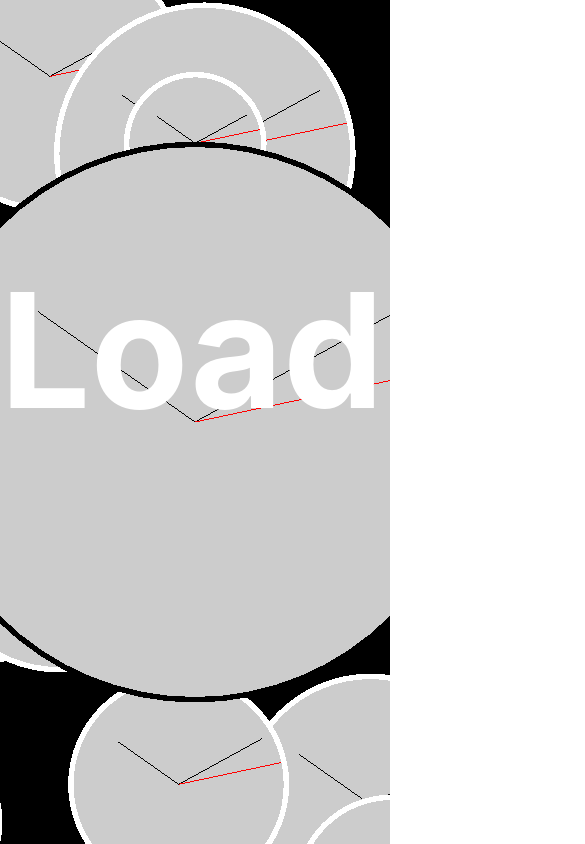
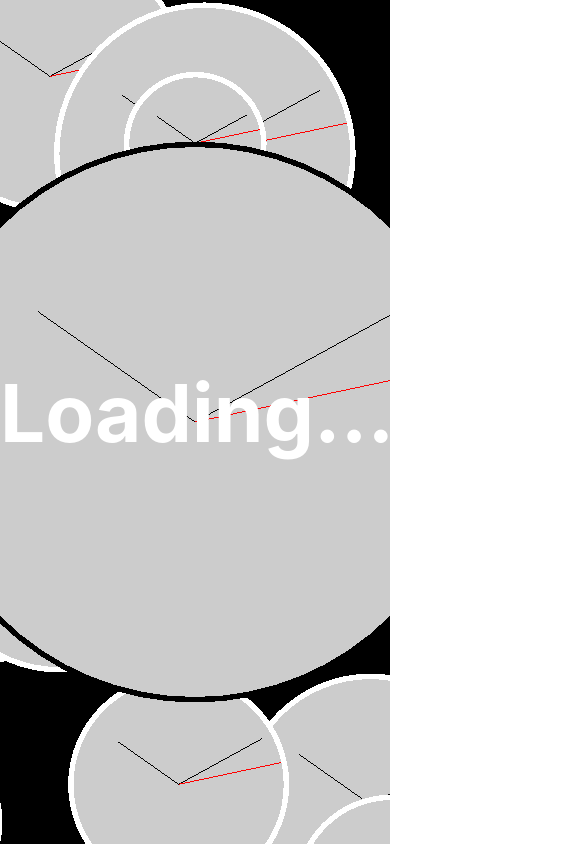
Before and after one commit to You-Gao/playground, a React (Create React App) app in the folder react_apps/clock/: page / in a window 390 px wide. Shown: the top 844 px of the page, 585 px wide, since content can reach past the window. Built offline with nearby package versions, Linux system fonts and the light colour scheme.

Commit message:
feat: mobile friendly

```diff
--- a/react_apps/clock/src/App.css
+++ b/react_apps/clock/src/App.css
@@ -37,18 +37,26 @@
   }
 }
 
+/* css selector for the h1 element */
+
 h1 {
 	position: absolute;
 	margin-left: auto;
 	margin-right: auto;
   margin-top: auto;
   margin-bottom: auto;
-  top: 30%;
+  top: 50%;
 	left: 0;
 	right: 0;
 	text-align: center;
 	z-index: 10;
 	color: white;
-  font-size: 10rem;
-  transform: translateY(0%);
+  font-size: 10em;
+  transform: translateY(-60%);
 }
+
+@media (max-width: 600px) {
+  h1 {
+    font-size: 5em;
+  }
+}
--- a/react_apps/clock/src/App.js
+++ b/react_apps/clock/src/App.js
@@ -216,6 +216,10 @@ function App() {
   });
 
   // canvas load listener
+  window.addEventListener('DOMContentLoaded', () => {
+    setIsLoaded(true);
+  });
+
   window.addEventListener('load', () => {
     setIsLoaded(true);
   });
@@ -225,6 +229,17 @@ function App() {
 	    if (renderer.domElement.parentElement) {
 		renderer.domElement.parentElement.removeChild(renderer.domElement);
 	    }
+    window.removeEventListener('resize', () => {
+      camera.aspect = window.innerWidth / window.innerHeight;
+      camera.updateProjectionMatrix();
+      renderer.setSize(window.innerWidth, window.innerHeight);
+    });
+    window.removeEventListener('DOMContentLoaded', () => {
+      setIsLoaded(true);
+    });
+    window.removeEventListener('load', () => {
+      setIsLoaded(true);
+    });
 	};
 	}, []); // empty array means useeffect will never re-render or "react"
 
```
